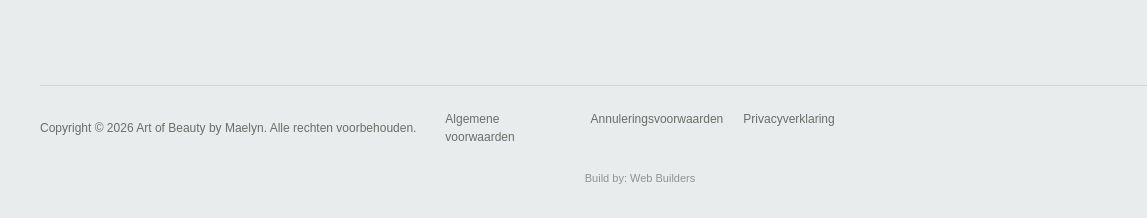
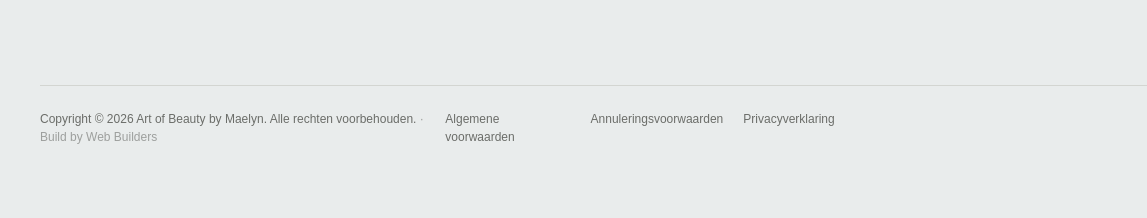
Before and after one commit to webbuilders015/bymaelyn, an Astro site: page / in a window 1280 px wide. Shown: the part 5464-5682 px from the top of the page, 0-1147 px from the left. After the commit the page ends 5642 px from the top, so only its background shows below. Built offline with nearby package versions, Linux system fonts and the light colour scheme; Astro itself is replaced by a stand-in of ours; some packages are replaced by stand-ins of ours.

Commit message:
Maak Web Builders backlink subtieler op copyright-regel ipv losse regel

```diff
--- a/src/components/Footer.astro
+++ b/src/components/Footer.astro
@@ -139,7 +139,12 @@ const salonLinks = [
     </div>
 
     <div class="mt-16 grid grid-cols-1 items-center gap-4 border-t border-line pt-6 md:mt-24 md:grid-cols-3">
-      <p class="text-[12px] text-ink-soft">Copyright &copy; {year} {site.name}. Alle rechten voorbehouden.</p>
+      <p class="text-[12px] text-ink-soft">
+        Copyright &copy; {year} {site.name}. Alle rechten voorbehouden.
+        <span class="text-ink-soft/60">
+          &middot; Build by <a href="https://web-builders.nl/" target="_blank" rel="noopener" class="hover:text-ink">Web Builders</a>
+        </span>
+      </p>
       <div class="flex gap-5 md:justify-center">
         <a href="/algemene-voorwaarden/" class="text-[12px] text-ink-soft hover:text-ink">Algemene voorwaarden</a>
         <a href="/algemene-voorwaarden/#annuleringsvoorwaarden" class="text-[12px] text-ink-soft hover:text-ink">Annuleringsvoorwaarden</a>
@@ -172,10 +177,5 @@ const salonLinks = [
         </a>
       </div>
     </div>
-
-    <p class="mt-6 text-center text-[11px] text-ink-soft/70">
-      Build by:
-      <a href="https://web-builders.nl/" target="_blank" rel="noopener" class="hover:text-ink">Web Builders</a>
-    </p>
   </div>
 </footer>
```
